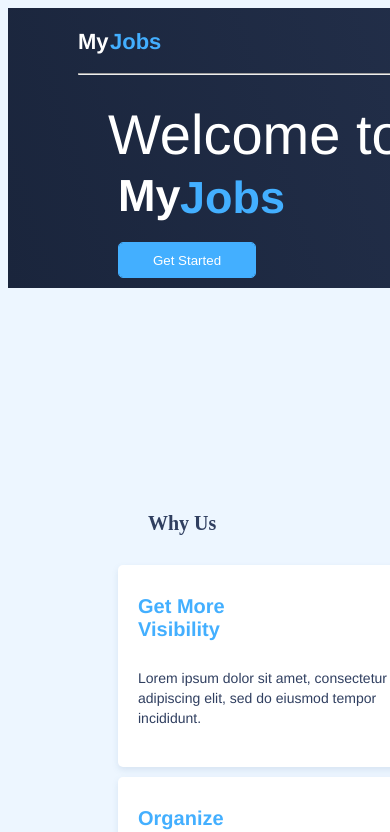
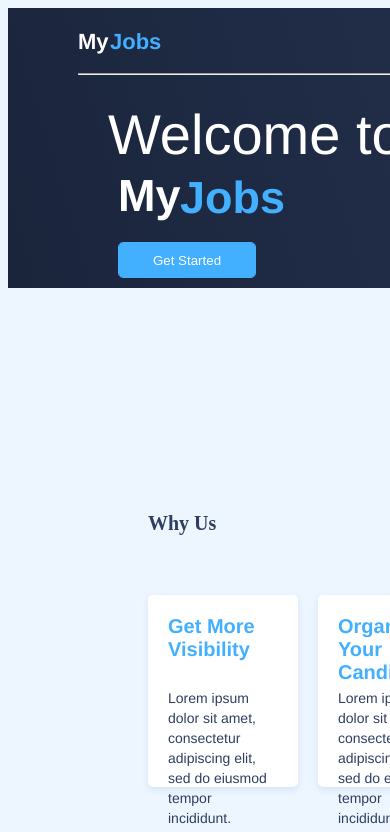
Before and after one commit to prachibhatia/MyJob, a React (Create React App) app: page / in a window 390 px wide. Shown: the top 832 px of the page. Built offline with nearby package versions, Linux system fonts and the light colour scheme.

Commit message:
final-changes

```diff
--- a/src/index.css
+++ b/src/index.css
@@ -724,28 +724,3 @@ body{
     margin-left:70px;
     padding-top:5px;
   }
-
-  @media (max-width: 768px) {
-    .parent{
-      display:block;
-      margin-top:30px;
-      margin-left:100px;
-    }
-    .child{
-      padding-top:10px;
-    }
-    .container{
-      margin-left:200px;
-    }
-    .myjobspace div span{
-      display: block;
-    }
-
-    .myjobspace div span button{
-      margin-left:30px;
-    }
-
-    .myjobspace{
-      display:block;
-    }
-  }
```
